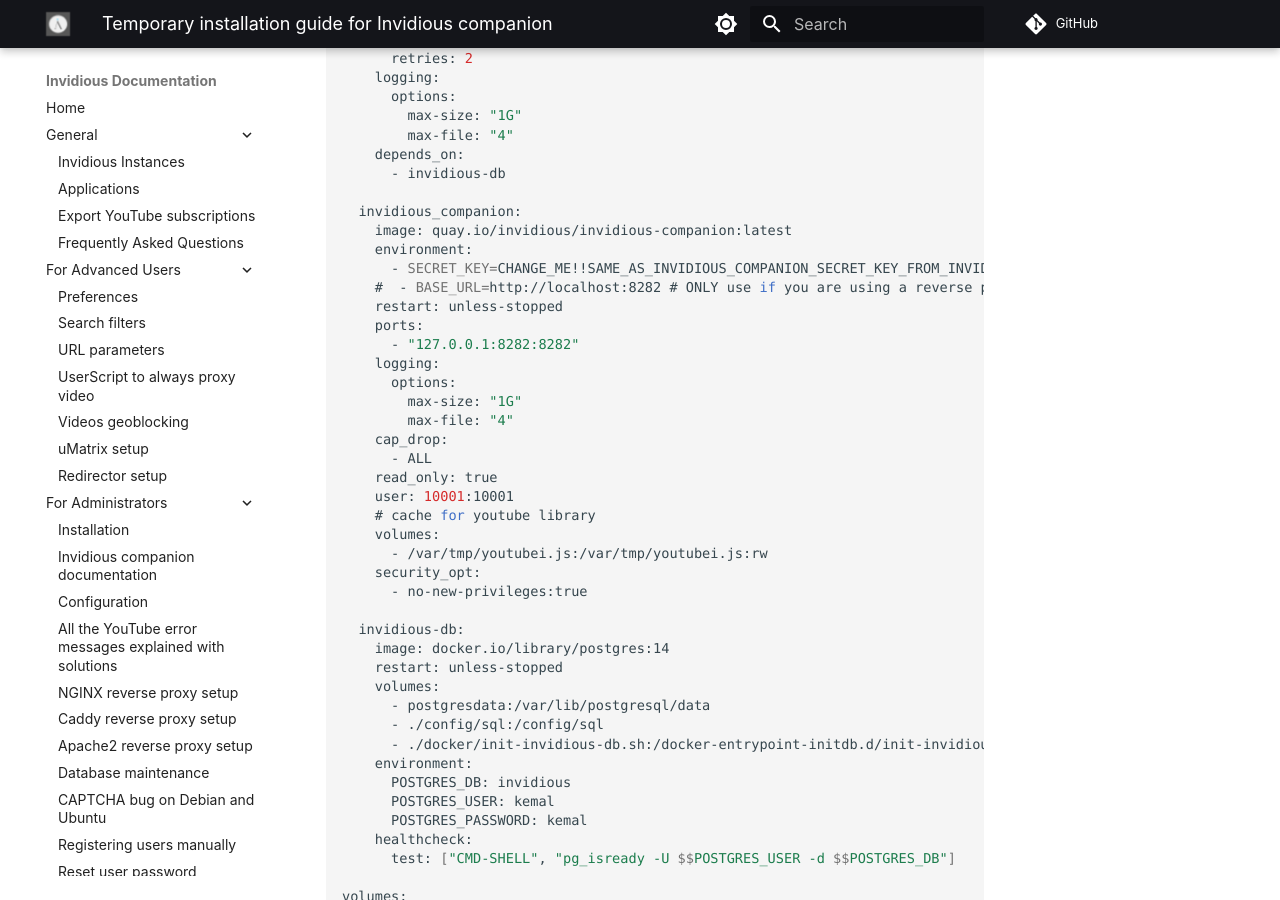
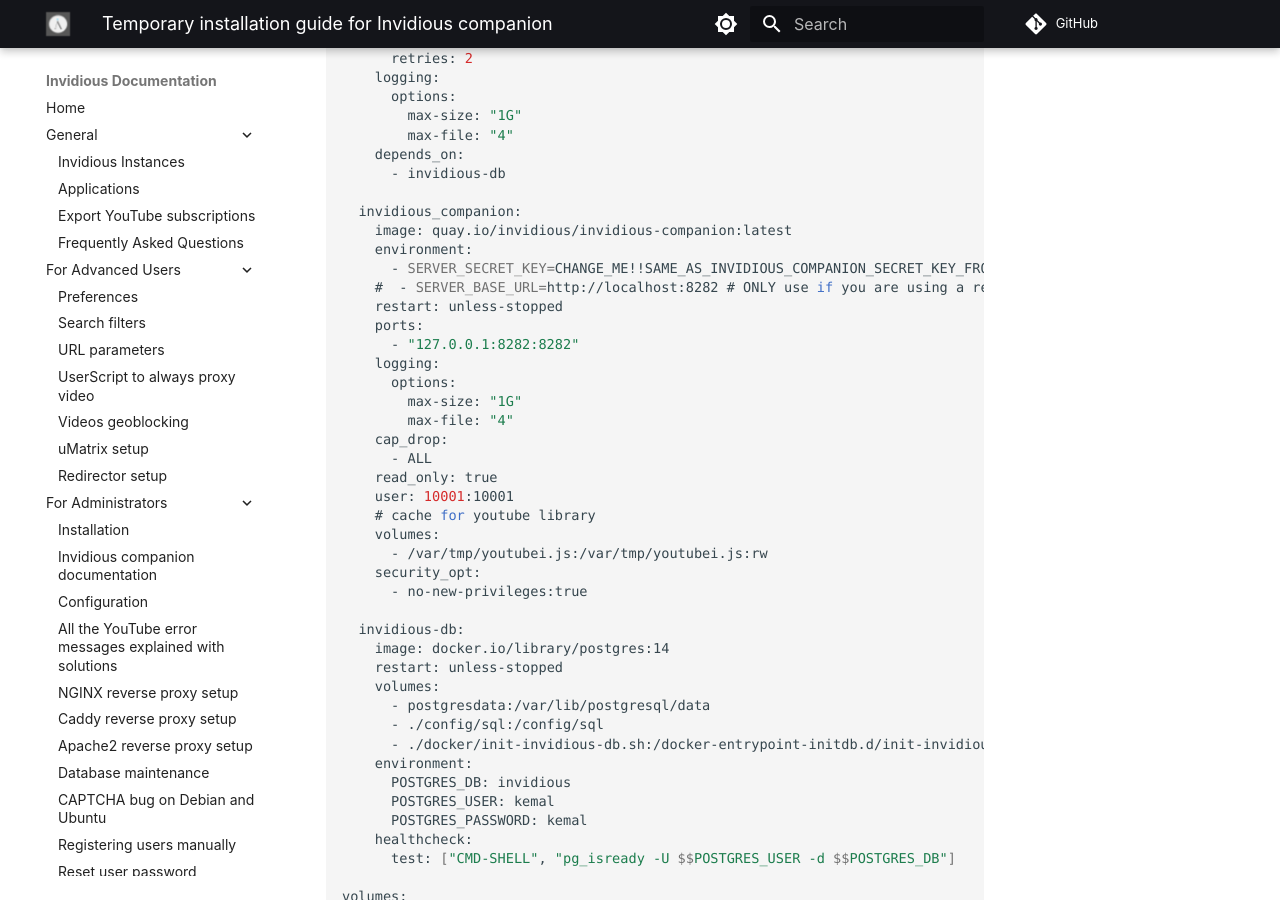
Before and after one commit to iv-org/documentation, an MkDocs documentation site: the page built from docs/companion-installation.md, in a window 1280 px wide and 900 px high, scrolled down 2393 px. Built offline with MkDocs 1.6.1 and Material for MkDocs 9.7.7, drawn with Linux system fonts in a browser that asks for light colours; comment, search, counter and statistics services are not loaded.

Commit message:
adding SERVER_ prefix to the envs

```diff
--- a/docs/companion-installation.md
+++ b/docs/companion-installation.md
@@ -90,8 +90,8 @@
       invidious_companion:
         image: quay.io/invidious/invidious-companion:latest
         environment:
-          - SECRET_KEY=CHANGE_ME!!SAME_AS_INVIDIOUS_COMPANION_SECRET_KEY_FROM_INVIDIOUS_CONFIG
-        #  - BASE_URL=http://localhost:8282 # ONLY use if you are using a reverse proxy - this the same URL as "public_url"
+          - SERVER_SECRET_KEY=CHANGE_ME!!SAME_AS_INVIDIOUS_COMPANION_SECRET_KEY_FROM_INVIDIOUS_CONFIG
+        #  - SERVER_BASE_URL=http://localhost:8282 # ONLY use if you are using a reverse proxy - this the same URL as "public_url"
         restart: unless-stopped
         ports:
           - "127.0.0.1:8282:8282"
```
